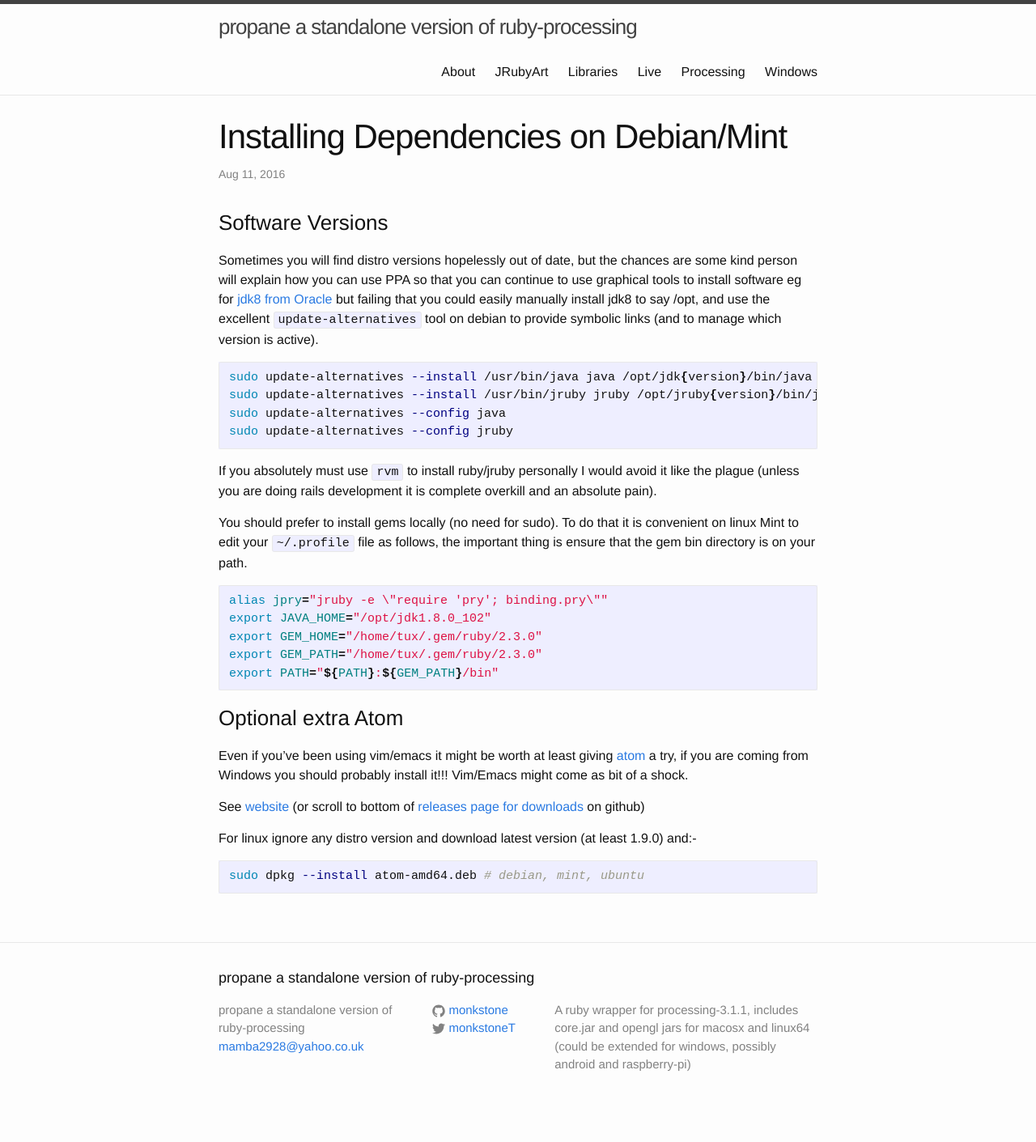
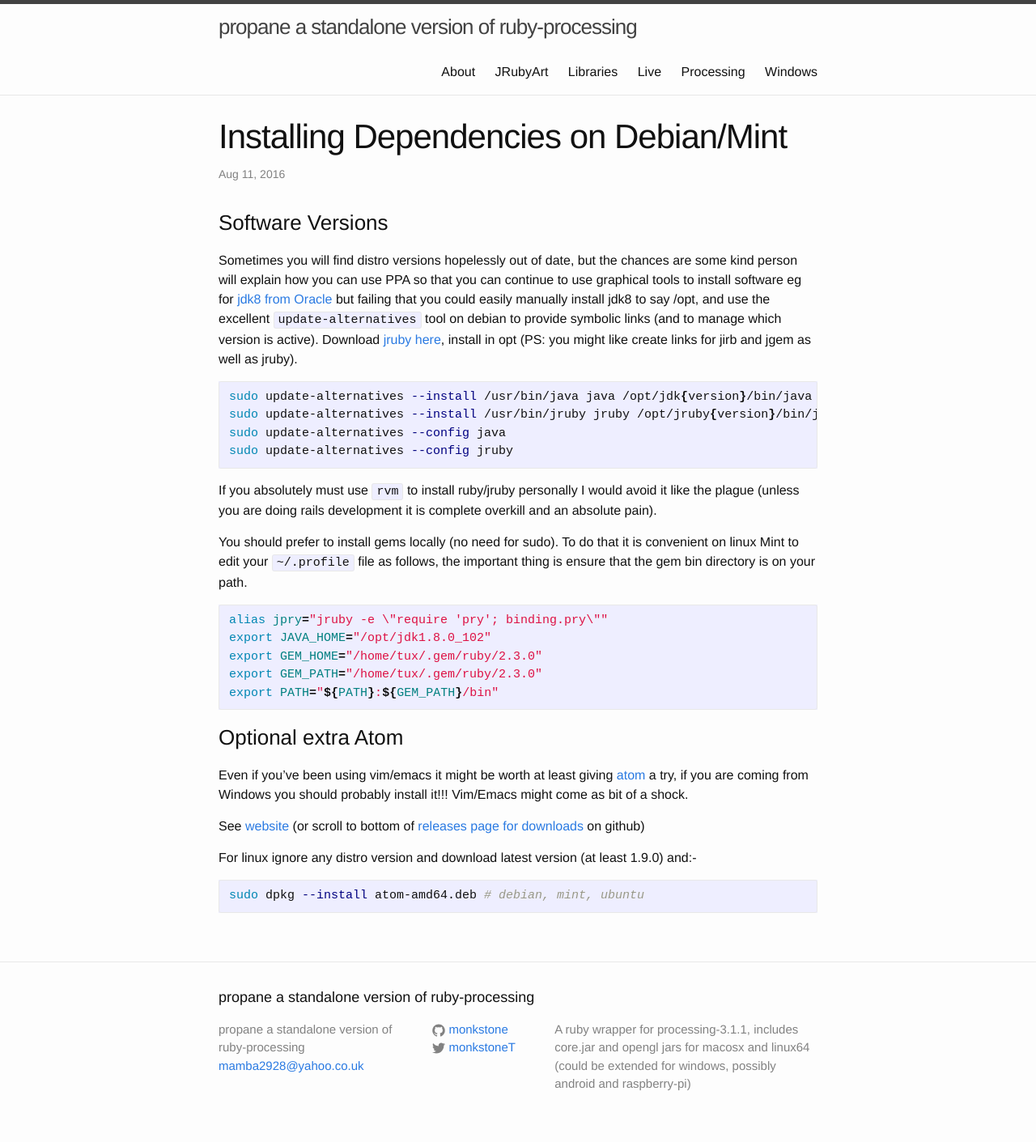
Before and after one commit to ruby-processing/propane, a Jekyll site: the page built from _posts/2016-08-18-debian.md, in a window 1280 px wide. Shown: the whole page at 81% size. Built offline with Jekyll 4.4.1, drawn with Linux system fonts in a browser that asks for light colours; before the commit the page ends 1387 px from its top, so only the background shows below that.

Commit message:
jruby-9.1.2.0

````diff
--- a/_posts/2016-08-18-debian.md
+++ b/_posts/2016-08-18-debian.md
@@ -8,7 +8,7 @@ permalink: debian
 ---
 ### Software Versions ###
 
-Sometimes you will find distro versions hopelessly out of date, but the chances are some kind person will explain how you can use PPA so that you can continue to use graphical tools to install software eg for [jdk8 from Oracle][jdk8] but failing that you could easily manually install jdk8 to say /opt, and use the excellent `update-alternatives` tool on debian to provide symbolic links (and to manage which version is active).
+Sometimes you will find distro versions hopelessly out of date, but the chances are some kind person will explain how you can use PPA so that you can continue to use graphical tools to install software eg for [jdk8 from Oracle][jdk8] but failing that you could easily manually install jdk8 to say /opt, and use the excellent `update-alternatives` tool on debian to provide symbolic links (and to manage which version is active). Download [jruby here][download], install in opt (PS: you might like create links for jirb and jgem as well as jruby).
 
 ```bash
 sudo update-alternatives --install /usr/bin/java java /opt/jdk{version}/bin/java 100
@@ -44,3 +44,4 @@ sudo dpkg --install atom-amd64.deb # debian, mint, ubuntu
 [jdk8]:http://tecadmin.net/install-java-8-on-debian/
 [atom]:https://atom.io/
 [releases]:https://github.com/atom/atom/releases/tag/v1.9.0
+[download]:https://s3.amazonaws.com/jruby.org/downloads/9.1.2.0/jruby-bin-9.1.2.0.tar.gz
````
